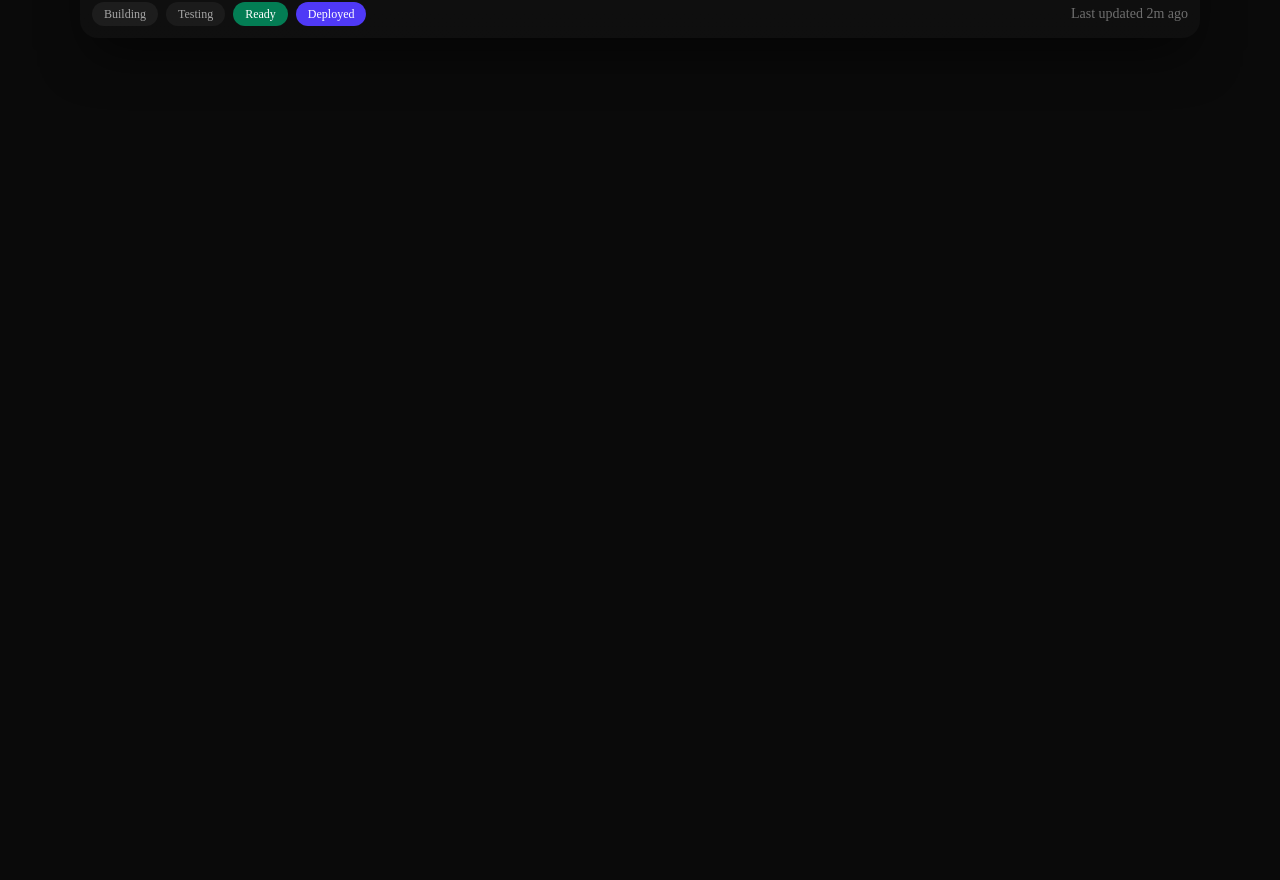
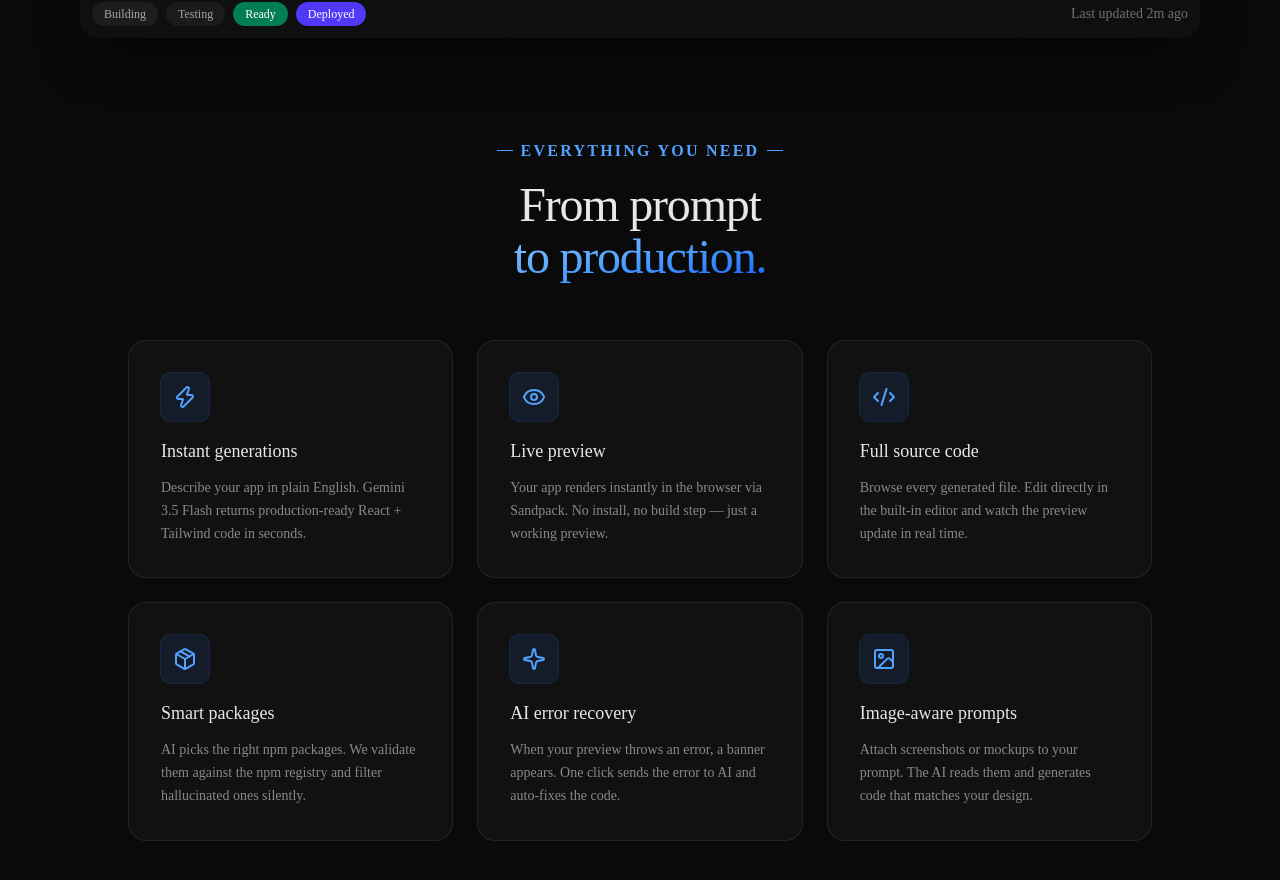
Before and after one commit to rakshithkumar608/ai-app-builder, a Next.js app: page / in a window 1280 px wide. Shown: the part 1518-2398 px from the top of the page. Before the commit the page ends 1652 px from the top, so only its background shows below. Built offline with nearby package versions, Linux system fonts and the light colour scheme; no server answers.

Commit message:
feat: added the featured section

```diff
--- a/app/page.tsx
+++ b/app/page.tsx
@@ -1,10 +1,10 @@
 "use client";
 
 import { HoleBackground } from "@/components/animate-ui/components/backgrounds/hole";
-import { BlueTitle, GrayTitle } from "@/components/reusables";
+import { BlueTitle, GrayTitle, SectionHeading, SectionLabel } from "@/components/reusables";
 import { Badge } from "@/components/ui/badge";
 import { Button } from "@/components/ui/button";
-import { PLACEHOLDERS, SUGGESTIONS } from "@/lib/data";
+import { PLACEHOLDERS, SUGGESTIONS, FEATURES } from "@/lib/data";
 import { cn } from "@/lib/utils";
 import { SignInButton, useAuth } from "@clerk/nextjs";
 import {
@@ -157,6 +157,30 @@ export default function Home() {
       {/* Browser Preview UI */}
       <Preview />
 
+      <section className="px-4 pb-32">
+        <div className="mx-auto mb-14 max-w-5xl text-center">
+          <SectionLabel>Everything you need</SectionLabel>
+          <SectionHeading gray="From prompt" blue="to production."/>
+        </div>
+        <div className="mx-auto grid max-w-5xl gap-6 sm:grid-cols-2 lg:grid-cols-3">
+          {FEATURES.map((feature, i) => (
+            <div
+              key={i}
+              className="group relative overflow-hidden rounded-2xl border border-white/8 bg-white/3 p-8 transition-colors hover:bg-white/5"
+            >
+              <div className="mb-4 inline-flex rounded-lg bg-blue-500/10 p-3 text-blue-400 ring-1 ring-blue-500/20">
+                <feature.icon className="h-6 w-6" />
+              </div>
+              <h3 className="mb-3 text-lg font-medium text-white/90">
+                {feature.label}
+              </h3>
+              <p className="text-sm leading-relaxed text-white/50">
+                {feature.desc}
+              </p>
+            </div>
+          ))}
+        </div>
+      </section>
     </main>
   );
 }
--- a/components/animate-ui/components/backgrounds/hole.tsx
+++ b/components/animate-ui/components/backgrounds/hole.tsx
@@ -1,4 +1,5 @@
 "use client";
+/* eslint-disable @typescript-eslint/no-explicit-any */
 
 import * as React from "react";
 import { motion } from "motion/react";
@@ -281,7 +282,7 @@ function HoleBackground({
     });
   }, [initParticle]);
 
-  const tick = React.useCallback(() => {
+  const tick = React.useCallback(function tick() {
     const canvas = canvasRef.current;
     if (!canvas) return;
     const ctx = canvas.getContext("2d");
--- a/components/reusables.tsx
+++ b/components/reusables.tsx
@@ -15,26 +15,26 @@ export const BlueTitle = ({
     className?: string;
 }) => {
     return <span
-    className={`bg-linear-to-br  from-blue-300 via-blue-400 to-blue-600 bg-clip-text text-transparent ${className}`}
+    className={`bg-linear-to-br from-blue-300 via-blue-400 to-blue-600 bg-clip-text text-transparent ${className}`}
     >
     {children}
     </span>
 }
 
-
 export const SectionLabel = ({
     children,
 }: {
     children: React.ReactNode;
-}) => {
-    return <p
-    className="via-blue-400 inline-flex items-center gap-2 font-semibold tracking-[0.14em] uppercase mb-4"
+}) => (
+     <p
+    className="text-blue-400 inline-flex items-center gap-2 font-semibold tracking-[0.14em] uppercase mb-4"
     >
     <span className="w-4 h-px bg-blue-400"/>
     {children}
     <span className="w-4 h-px bg-blue-400"/>
     </p>
-}
+)
+
 
 export const SectionHeading = ({
     gray,
@@ -42,12 +42,11 @@ export const SectionHeading = ({
 }: {
     gray: string;
     blue: string;
-}) => {
-    return (
-        <h2 className="font-serif text-[clamp(2rem,4vw,3rem)] leading-[1.1] tracking-tight">
+}) => (
+
+        <h2 className=" text-[clamp(2rem,4vw,3rem)] leading-[1.1] tracking-tight">
             <GrayTitle>{gray}</GrayTitle>
             <br />
             <BlueTitle>{blue}</BlueTitle>
         </h2>
     )
-}
```
